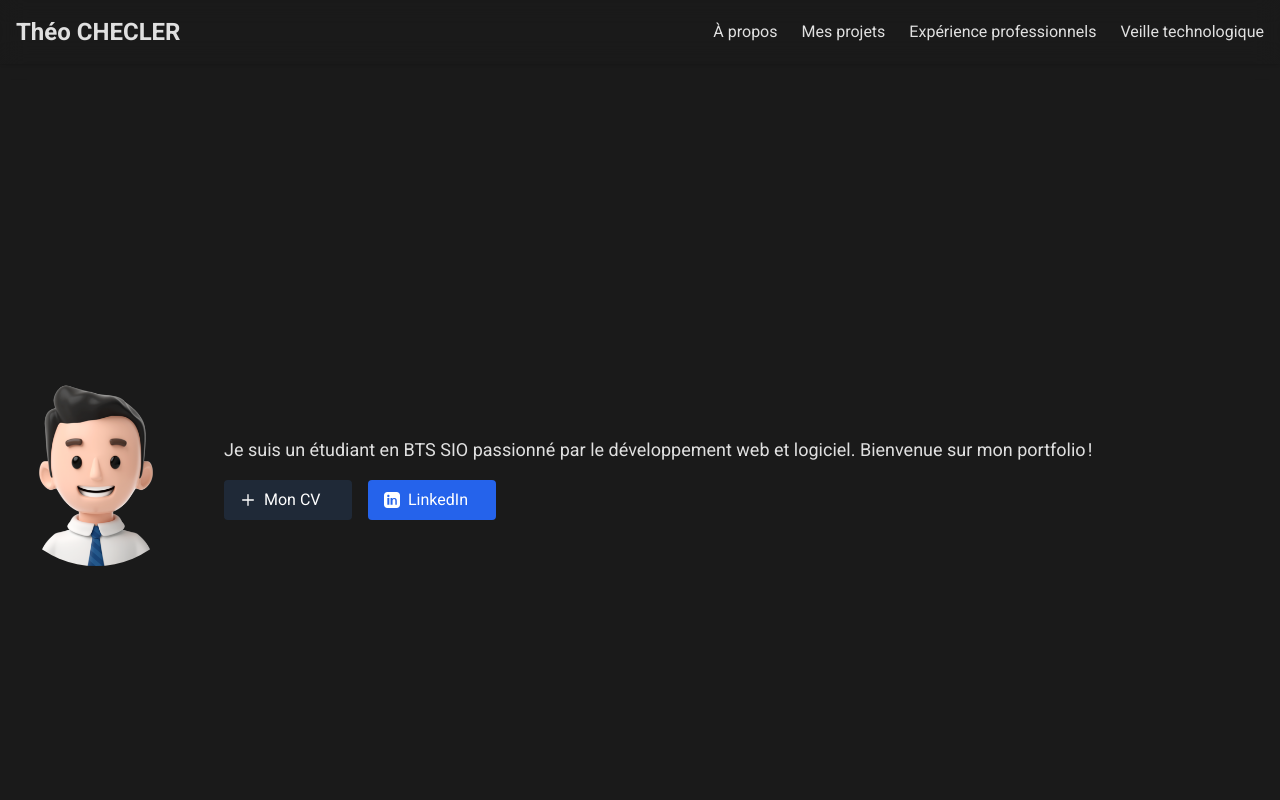
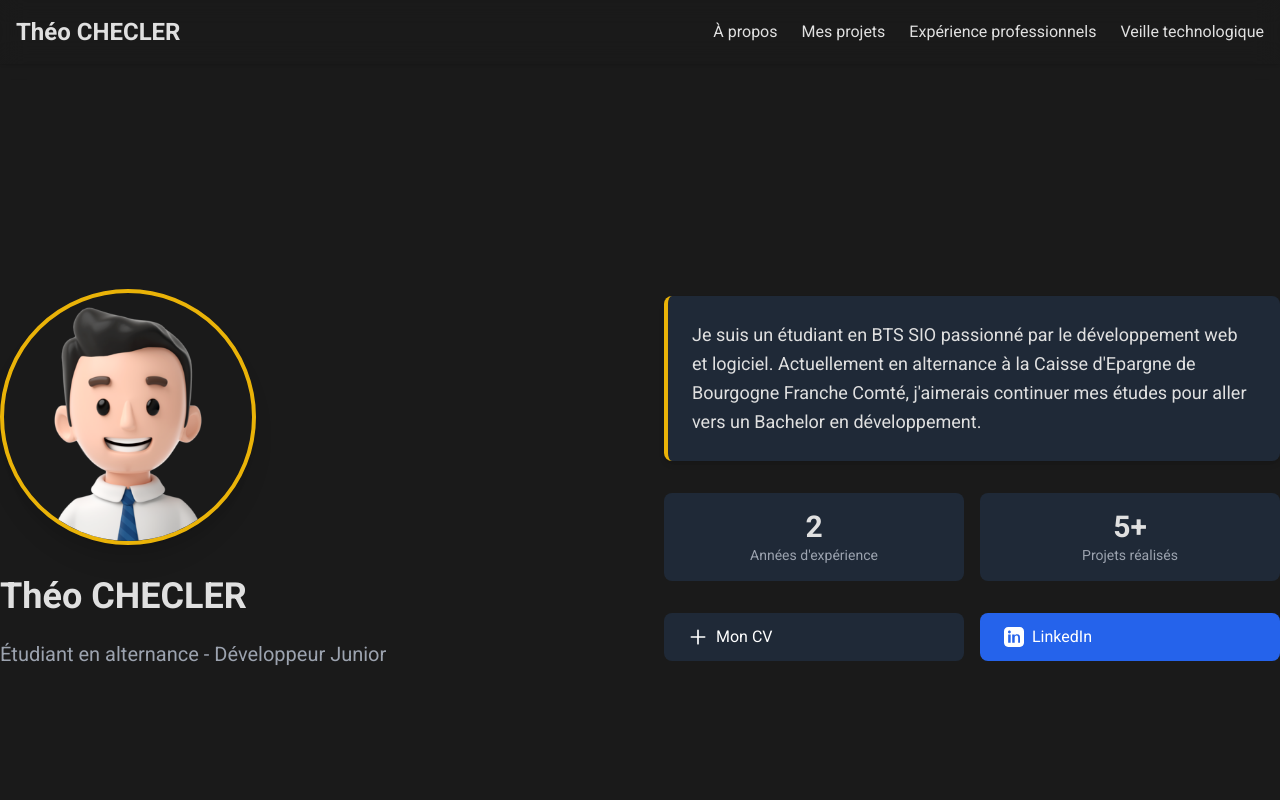
Before and after one commit to thexch/portfolio, a Next.js app: page / in a window 1280 px wide. Shown: the top 800 px of the page. Built offline with nearby package versions, Linux system fonts and the light colour scheme.

Commit message:
Mise à jour de la description et refonte de la section "À propos" du portfolio

```diff
--- a/app/page.tsx
+++ b/app/page.tsx
@@ -47,7 +47,7 @@ export default function Home() {
     {
       title: "Brassage d'une baie",
       image: "/images/baie-de-brassage.jpg",
-      description: "BLABLABLABLABLA",
+      description: "Brassage de certaines baies lors du déménagement du siège de la CEBFC dans le nouveau bâtiment à Dijon Valmy.",
       images: ["/images/baie-de-brassage.jpg", "/images/baie-de-brassage.jpg"],
     },
   ];
@@ -97,25 +97,58 @@ export default function Home() {
       <main className="pt-20">
         {/* About Section */}
         <section id="about" className="min-h-screen flex items-center bg-background shadow-lg border-b-4 border-gray-700">
-          <div className="container mx-auto flex items-center">
-            <img src="/images/avatar.png" alt="Avatar" className="w-48 h-48 rounded-full mb-4" /> {/* Agrandir la photo */}
-            <div className="flex flex-col mx-8"> {/* Augmenter la marge */}
-              <p className="text-foreground mb-4 text-lg"> {/* Augmenter la taille du texte */}
-                Je suis un étudiant en BTS SIO passionné par le développement web et logiciel. Bienvenue sur mon portfolio !
+          <div className="container mx-auto">
+            <div className="grid md:grid-cols-2 gap-12 items-center">
+              {/* Colonne gauche - Photo et info principale */}
+              <div className="text-center md:text-left space-y-6">
+                <div className="relative inline-block">
+                  <img
+                    src="/images/avatar.png"
+                    alt="Avatar"
+                    className="w-64 h-64 rounded-full border-4 border-primary shadow-xl hover:scale-105 transition-transform duration-300 border-yellow-500"
+                  />
+
+                </div>
+                <h2 className="text-4xl font-bold text-foreground">Théo CHECLER</h2>
+                <p className="text-xl text-gray-400">Étudiant en alternance - Développeur Junior</p>
+              </div>
+
+              {/* Colonne droite - Description et boutons */}
+              <div className="space-y-8">
+                <div className="bg-gray-800 p-6 rounded-lg shadow-md border-l-4 border-primary border-yellow-500">
+                  <p className="text-foreground text-lg leading-relaxed">
+                    Je suis un étudiant en BTS SIO passionné par le développement web et logiciel.
+                    Actuellement en alternance à la Caisse d'Epargne de Bourgogne Franche Comté, j'aimerais continuer mes études pour aller vers un Bachelor en développement.
                   </p>
-              <div className="flex space-x-4 mt-auto">
-                <button className="flex items-center bg-gray-800 text-white px-4 py-2 rounded w-32">
-                  <svg className="w-4 h-4 mr-2" fill="none" stroke="currentColor" viewBox="0 0 24 24" xmlns="http://www.w3.org/2000/svg">
+                </div>
+
+                <div className="grid grid-cols-2 gap-4">
+                  {/* Statistiques */}
+                  <div className="bg-gray-800 p-4 rounded-lg text-center hover:bg-gray-700 transition-colors">
+                    <div className="text-3xl font-bold text-primary">2</div>
+                    <div className="text-sm text-gray-400">Années d&apos;expérience</div>
+                  </div>
+                  <div className="bg-gray-800 p-4 rounded-lg text-center hover:bg-gray-700 transition-colors">
+                    <div className="text-3xl font-bold text-primary">5+</div>
+                    <div className="text-sm text-gray-400">Projets réalisés</div>
+                  </div>
+                </div>
+
+                {/* Boutons avec hover effects */}
+                <div className="flex space-x-4">
+                  <button className="flex items-center bg-gray-800 text-white px-6 py-3 rounded-lg w-1/2 hover:bg-gray-700 transition-colors group">
+                    <svg className="w-5 h-5 mr-2 group-hover:scale-110 transition-transform" fill="none" stroke="currentColor" viewBox="0 0 24 24" xmlns="http://www.w3.org/2000/svg">
                       <path strokeLinecap="round" strokeLinejoin="round" strokeWidth="2" d="M12 4v16m8-8H4"></path>
                     </svg>
-                  <a href="/path/to/cv.pdf" className="text-white">Mon CV</a>
+                    <a href="/CV_CHECLER_Théo.pdf" className="text-white">Mon CV</a>
                   </button>
-                <button className="flex items-center bg-blue-600 text-white px-4 py-2 rounded w-32">
-                  <svg className="w-4 h-4 mr-2" fill="currentColor" viewBox="0 0 24 24" xmlns="http://www.w3.org/2000/svg">
+                  <button className="flex items-center bg-blue-600 text-white px-6 py-3 rounded-lg w-1/2 hover:bg-blue-700 transition-colors group">
+                    <svg className="w-5 h-5 mr-2 group-hover:scale-110 transition-transform" fill="currentColor" viewBox="0 0 24 24" xmlns="http://www.w3.org/2000/svg">
                       <path d="M19 0h-14c-2.76 0-5 2.24-5 5v14c0 2.76 2.24 5 5 5h14c2.76 0 5-2.24 5-5v-14c0-2.76-2.24-5-5-5zm-11 19h-3v-10h3v10zm-1.5-11.25c-.97 0-1.75-.78-1.75-1.75s.78-1.75 1.75-1.75 1.75.78 1.75 1.75-.78 1.75-1.75 1.75zm13.5 11.25h-3v-5.5c0-1.38-.02-3.16-1.93-3.16-1.93 0-2.23 1.51-2.23 3.06v5.6h-3v-10h2.88v1.36h.04c.4-.75 1.38-1.54 2.84-1.54 3.04 0 3.6 2 3.6 4.59v5.59z" />
                     </svg>
                     <a href="https://www.linkedin.com/in/théo-checler-328bb0268/" target="_blank" className="text-white">LinkedIn</a>
                   </button>
+                </div>
               </div>
             </div>
           </div>
```
Also changed, not shown: 1 other file (tests, documents, lock files or other folders). Lines whose indentation alone changed are shown as unchanged.
